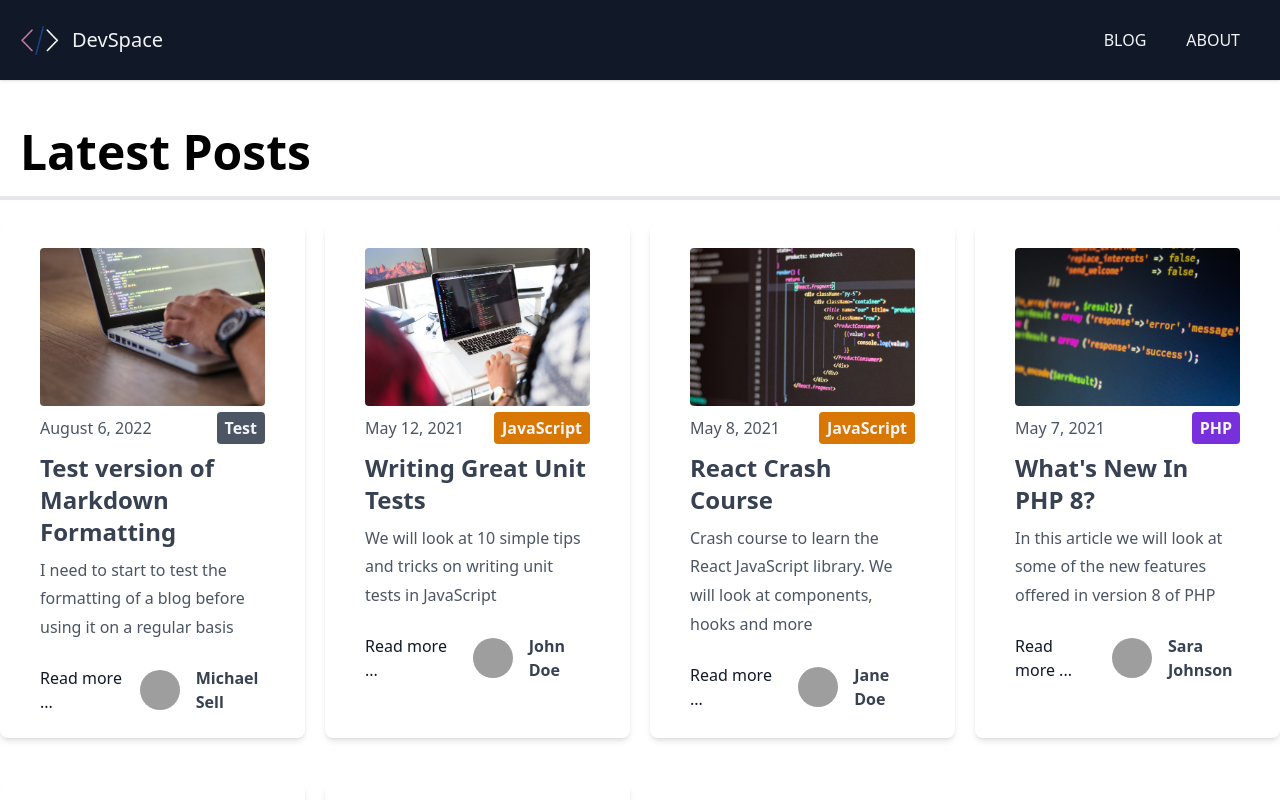
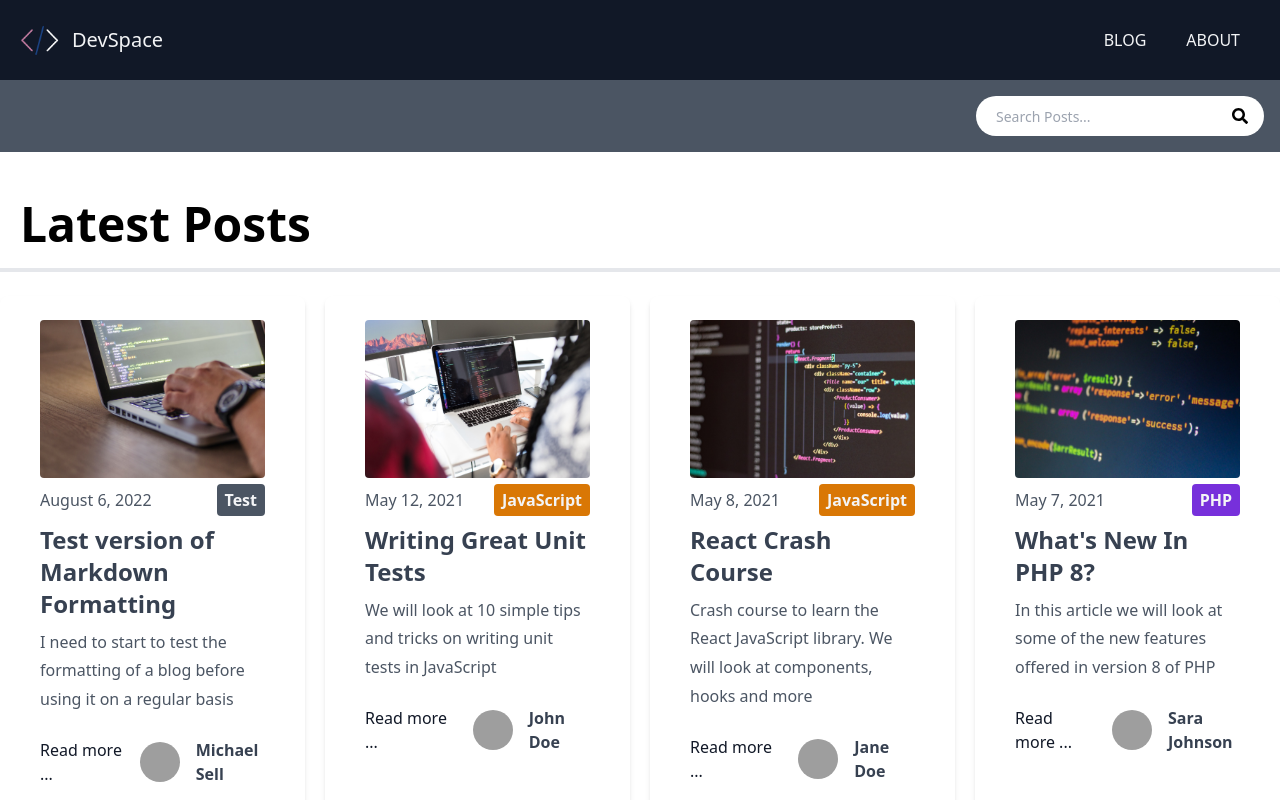
Before and after one commit to xmiscn/devspace-blog, a Next.js app: page / in a window 1280 px wide. Shown: the top 800 px of the page. Built offline with nearby package versions, Linux system fonts and the light colour scheme; grey boxes are pictures that could not be loaded.

Commit message:
Search version1

```diff
--- a/components/Layout.js
+++ b/components/Layout.js
@@ -1,5 +1,6 @@
 import Head from 'next/head';
 import Header from './Header';
+import Search from './Search';
 
 function Layout({ title, children, keywords, description }) {
   return (
@@ -11,6 +12,7 @@ function Layout({ title, children, keywords, description }) {
         <link rel='icon' href='/favicon.ico' />
       </Head>
       <Header />
+      <Search />
       <main className='container mx-auto my-7'>{children}</main>
     </div>
   );
--- a/components/Post.js
+++ b/components/Post.js
@@ -2,9 +2,10 @@ import Link from 'next/link';
 import Image from 'next/image';
 import CategoryLabel from './CategoryLabel';
 
-function Post({ post }) {
+function Post({ post, compact }) {
   return (
     <div className='w-full px-10 py-6 bg-white rounded-lg shadow-md mt-6'>
+      {!compact && (
         <Image
           src={post.frontmatter.cover_image}
           alt=''
@@ -12,6 +13,8 @@ function Post({ post }) {
           width={600}
           className='mb-4 rounded'
         />
+      )}
+
       <div className='flex justify-between items-center'>
         <span className='font-light text-gray-600'>
           {post.frontmatter.date}
@@ -26,6 +29,7 @@ function Post({ post }) {
         </Link>
         <p className='mt-2 text-gray-600'>{post.frontmatter.excerpt}</p>
       </div>
+      {!compact && (
         <div className='flex justify-between items-center mt-6'>
           <Link href={`/blog/${post.slug}`}>
             <a className='text-gray-900 hover:text-blue-600'>Read more ...</a>
@@ -36,9 +40,12 @@ function Post({ post }) {
               alt=''
               className='w-10 h-10 rounded-full mx-4 object-cover hidden sm:block'
             />
-          <h3 className='text-gray-700 font-bold'>{post.frontmatter.author}</h3>
+            <h3 className='text-gray-700 font-bold'>
+              {post.frontmatter.author}
+            </h3>
           </div>
         </div>
+      )}
     </div>
   );
 }
--- /dev/null
+++ b/components/Search.js
@@ -0,0 +1,45 @@
+import { useState, useEffect } from 'react';
+import { FaSearch } from 'react-icons/fa';
+import SearchResults from './SearchResults';
+
+export default function Search() {
+  const [searchTerm, setSearchTerm] = useState('');
+  const [searchResults, setSearchResults] = useState('');
+
+  useEffect(() => {
+    const getResults = async () => {
+      if (searchTerm === '') {
+        setSearchResults([]);
+      } else {
+        const res = await fetch(`/api/search?q=${searchTerm}`);
+        const results = await res.json();
+        setSearchResults(results);
+      }
+    };
+
+    getResults();
+  }, [searchTerm]);
+
+  return (
+    <div className='relative bg-gray-600 p-4'>
+      <div className='container mx-auto flex items-center justify-center md:justify-end'>
+        <div className='relative text-gray-600 w-72'>
+          <form>
+            <input
+              type='search'
+              name='search'
+              id='search'
+              className='bg-white h-10 px-5 pr-10 rounded-full text-sm focus:outline-none w-72'
+              value={searchTerm}
+              onChange={(e) => setSearchTerm(e.target.value)}
+              placeholder='Search Posts...'
+            />
+
+            <FaSearch className='absolute top-0 right-0 text-black mt-3 mr-4' />
+          </form>
+        </div>
+      </div>
+      <SearchResults results={searchResults} />
+    </div>
+  );
+}
--- /dev/null
+++ b/components/SearchResults.js
@@ -0,0 +1,16 @@
+import Post from './Post';
+
+export default function SearchResults({ results }) {
+  if (results.length === 0) return <></>;
+
+  return (
+    <div className='absolute top-20 right-0 md:right-10 z-10 border-4 border-gray-500 bg-white text-black w-full md:w-4/12 rounded-2xl'>
+      <div className='p-10'>
+        <h2 className='text-3xl mb-3'>{results.length} Results</h2>
+        {results.map((result, index) => (
+          <Post key={index} post={result} compact={true} />
+        ))}
+      </div>
+    </div>
+  );
+}
--- a/package.json
+++ b/package.json
@@ -13,7 +13,8 @@
     "marked": "^4.0.18",
     "next": "12.2.4",
     "react": "18.2.0",
-    "react-dom": "18.2.0"
+    "react-dom": "18.2.0",
+    "react-icons": "^4.4.0"
   },
   "devDependencies": {
     "autoprefixer": "^10.4.8",
--- a/pages/api/hello.js
+++ /dev/null
@@ -1,5 +0,0 @@
-// Next.js API route support: https://nextjs.org/docs/api-routes/introduction
-
-export default function handler(req, res) {
-  res.status(200).json({ name: 'John Doe' })
-}
--- /dev/null
+++ b/pages/api/search.js
@@ -0,0 +1,38 @@
+import fs from 'fs';
+import path from 'path';
+import matter from 'gray-matter';
+
+export default function handler(req, res) {
+  let posts;
+
+  if (process.env.NODE_ENV === 'production') {
+    // production
+  } else {
+    const files = fs.readdirSync(path.join('posts'));
+
+    posts = files.map((filename) => {
+      const slug = filename.replace('.md', '');
+
+      const markdownWithMeta = fs.readFileSync(
+        path.join('posts', filename),
+        'utf-8'
+      );
+
+      const { data: frontmatter } = matter(markdownWithMeta);
+
+      return {
+        slug,
+        frontmatter,
+      };
+    });
+  }
+  const results = posts.filter(
+    ({ frontmatter: { title, excerpt, category } }) =>
+      title.toLowerCase().indexOf(req.query.q) != -1 ||
+      excerpt.toLowerCase().indexOf(req.query.q) != -1 ||
+      category.toLowerCase().indexOf(req.query.q) != -1
+  );
+  //console.log(results);
+
+  res.status(200).json(results);
+}
```
Also changed, not shown: 1 other file (tests, documents, lock files or other folders). Lines whose indentation alone changed are shown as unchanged.
